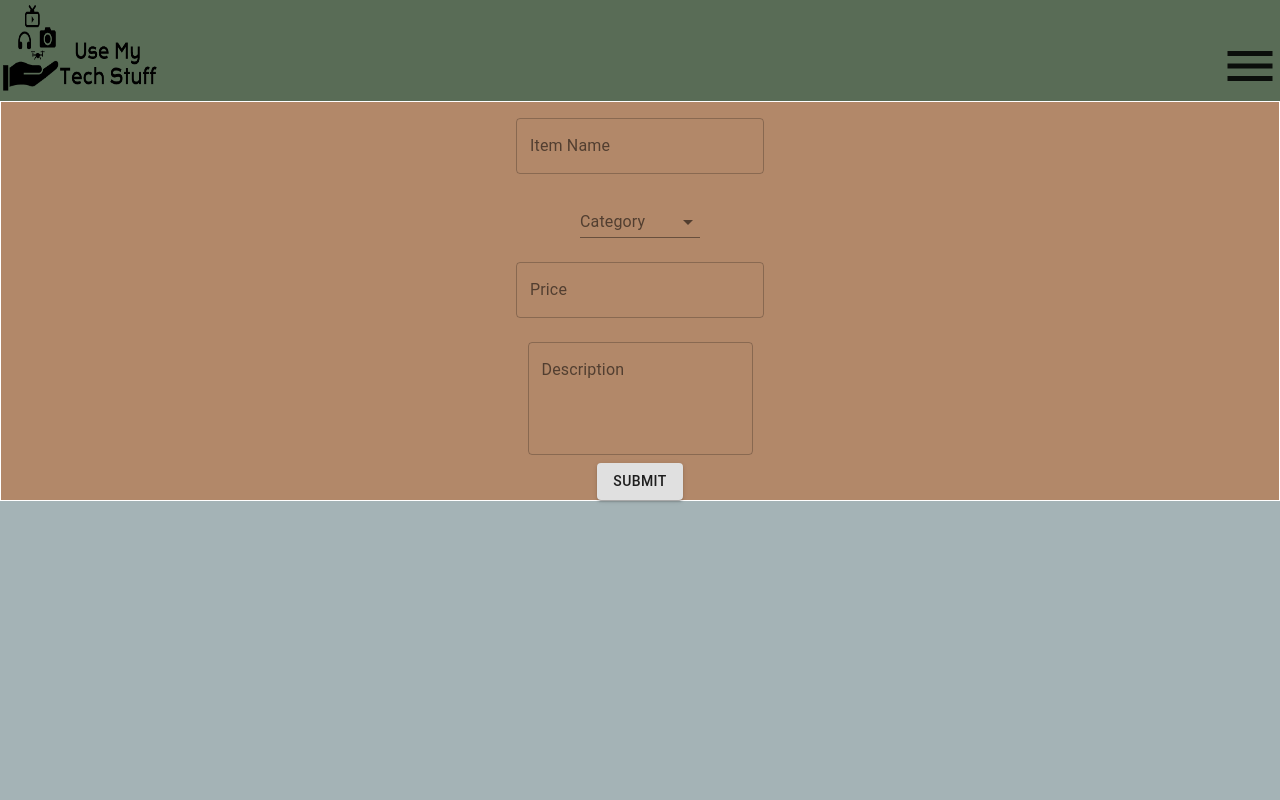
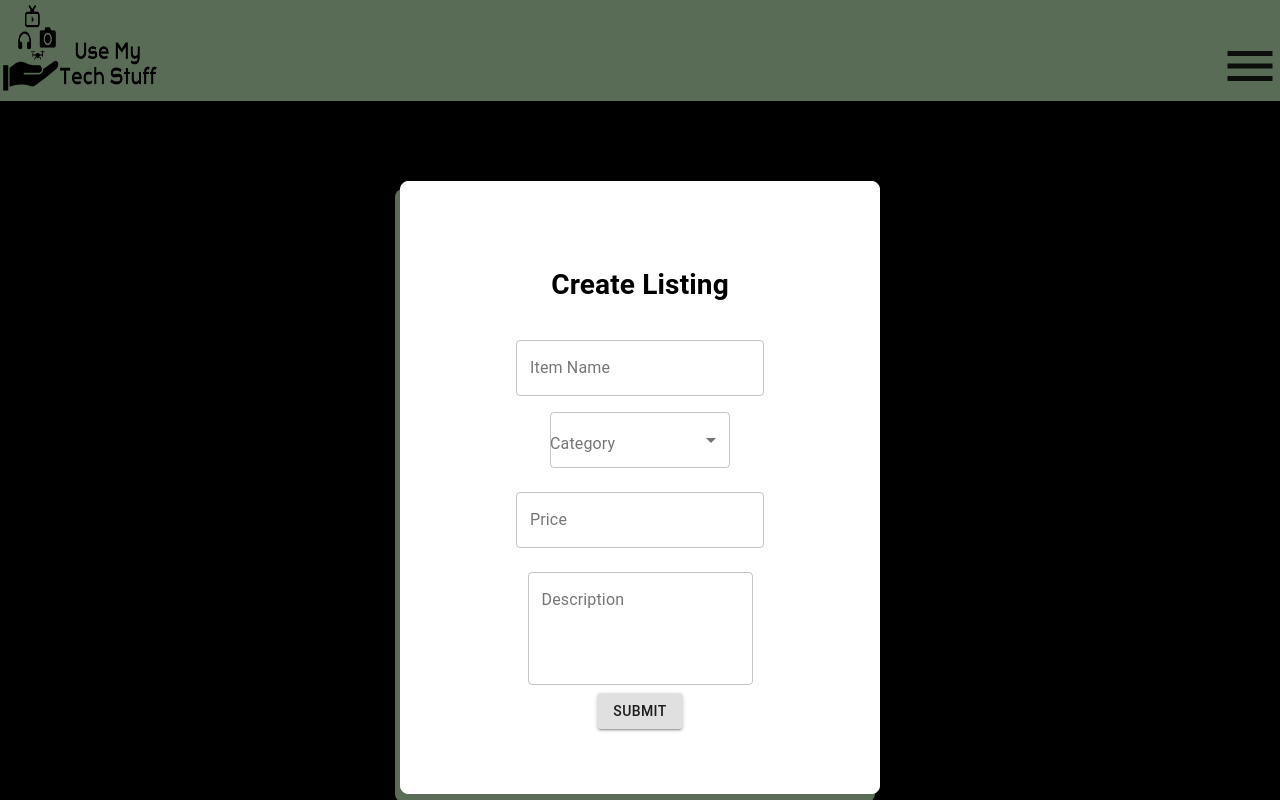
Before and after one commit to usemytechstuff-tt17/Front-End, a React (Create React App) app in the folder use-my-tech-stuff/: page /createlisting in a window 1280 px wide. Built offline with nearby package versions, Linux system fonts and the light colour scheme; no server answers.

Commit message:
styled createlisting

```diff
--- a/use-my-tech-stuff/src/App.css
+++ b/use-my-tech-stuff/src/App.css
@@ -1,6 +1,7 @@
 .app {
   text-align: center;
-  background-color: #A4B3B6;
+  /* background-color: #A4B3B6; */
+  background-color: black;
   height:100vh;
   /* width: 100%; */
 }
--- a/use-my-tech-stuff/src/components/Card.js
+++ b/use-my-tech-stuff/src/components/Card.js
@@ -26,7 +26,8 @@ const Card = (props) => {
 
 	return (
 		<StyleDiv className='card'>
-			<img src='https://images.pexels.com/photos/3568520/pexels-photo-3568520.jpeg?auto=compress&cs=tinysrgb&h=750&w=1260'/>
+			{/* <img src='https://images.pexels.com/photos/3568520/pexels-photo-3568520.jpeg?auto=compress&cs=tinysrgb&h=750&w=1260'/> */}
+			<img src='https://picsum.photos/200'/>
 			<h3>Item: {card.item_name}</h3>
 			<p>Price: {card.item_price}</p>
 			<p>Owner: {card.item_owner}</p>
--- a/use-my-tech-stuff/src/components/CreateListing.js
+++ b/use-my-tech-stuff/src/components/CreateListing.js
@@ -11,20 +11,22 @@ import { makeStyles } from '@material-ui/core/styles';
 const useStyles = makeStyles((theme) => ({
     formControl: {
       margin: theme.spacing(1),
-      minWidth: 120,
+      minWidth: 180,
     },
     selectEmpty: {
       marginTop: theme.spacing(2),
     },
   }));
 const StyleDiv = styled.div`
-    /* display:flex;
-    flex-direction: column;
-    justify-content:left;
-    align-items:flex-start; */
-    background-color:#B28869;
+    background-color:white;
     border:1px solid white;
     color:white;
+    width:30rem;
+    margin:auto;
+    margin-top:5rem;
+    border-radius: 8px;
+    box-shadow: -5px 8px #596C56;
+    padding:5%;
 `
 
 const initialFormValues= {
@@ -52,6 +54,7 @@ export default function CreateListing() {
 
     return(
     <StyleDiv>
+    <h1>Create Listing</h1>
     <form onSubmit={onSubmit}>
         <label>
             <TextField
@@ -68,7 +71,7 @@ export default function CreateListing() {
         <label>
         <FormControl className={classes.formControl}>
             <InputLabel id="category">Category</InputLabel>
-            <Select labelId="category" name="category" value={formValues.category} onChange={onChange} >
+            <Select variant="outlined" labelId="category" name="category" value={formValues.category} onChange={onChange} >
                 <MenuItem value="">--Select Category--</MenuItem>
                 <MenuItem value="photography">Film & Photography</MenuItem>
                 <MenuItem value="television">TV's</MenuItem>
```
